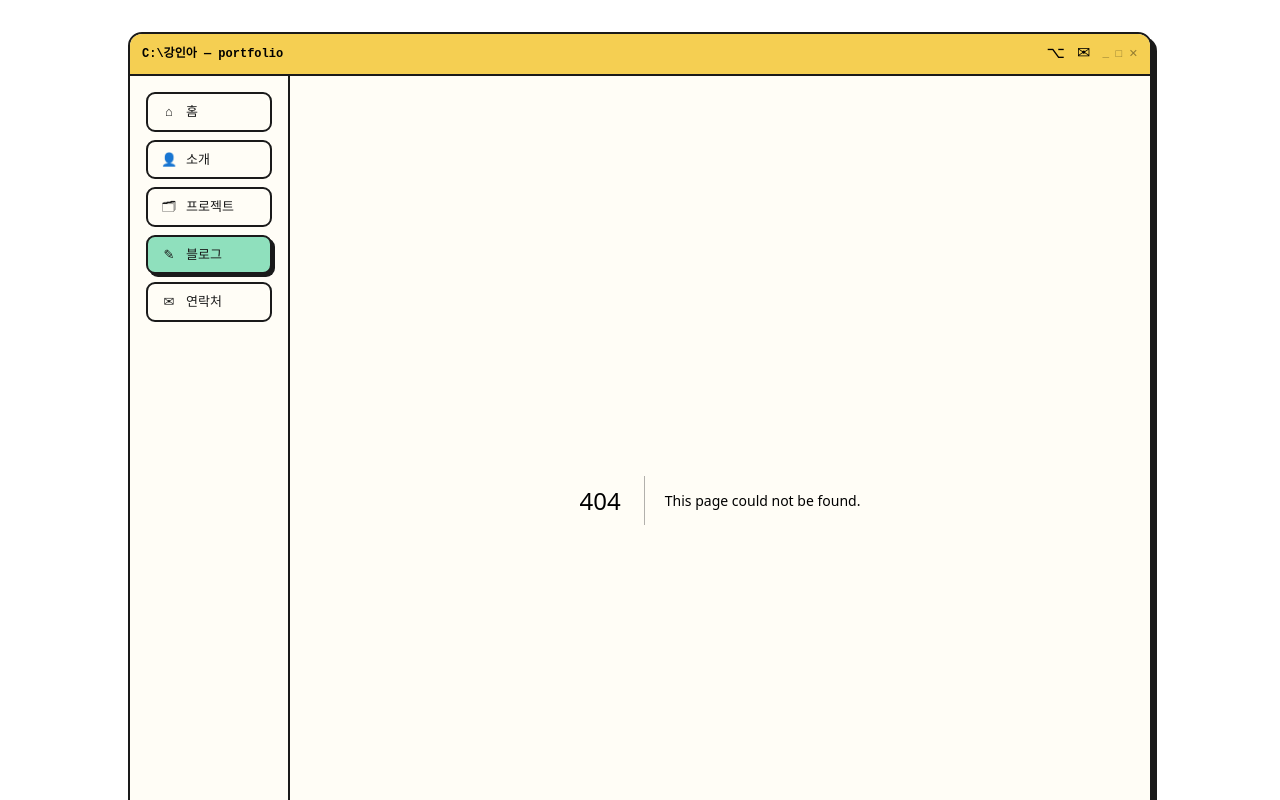
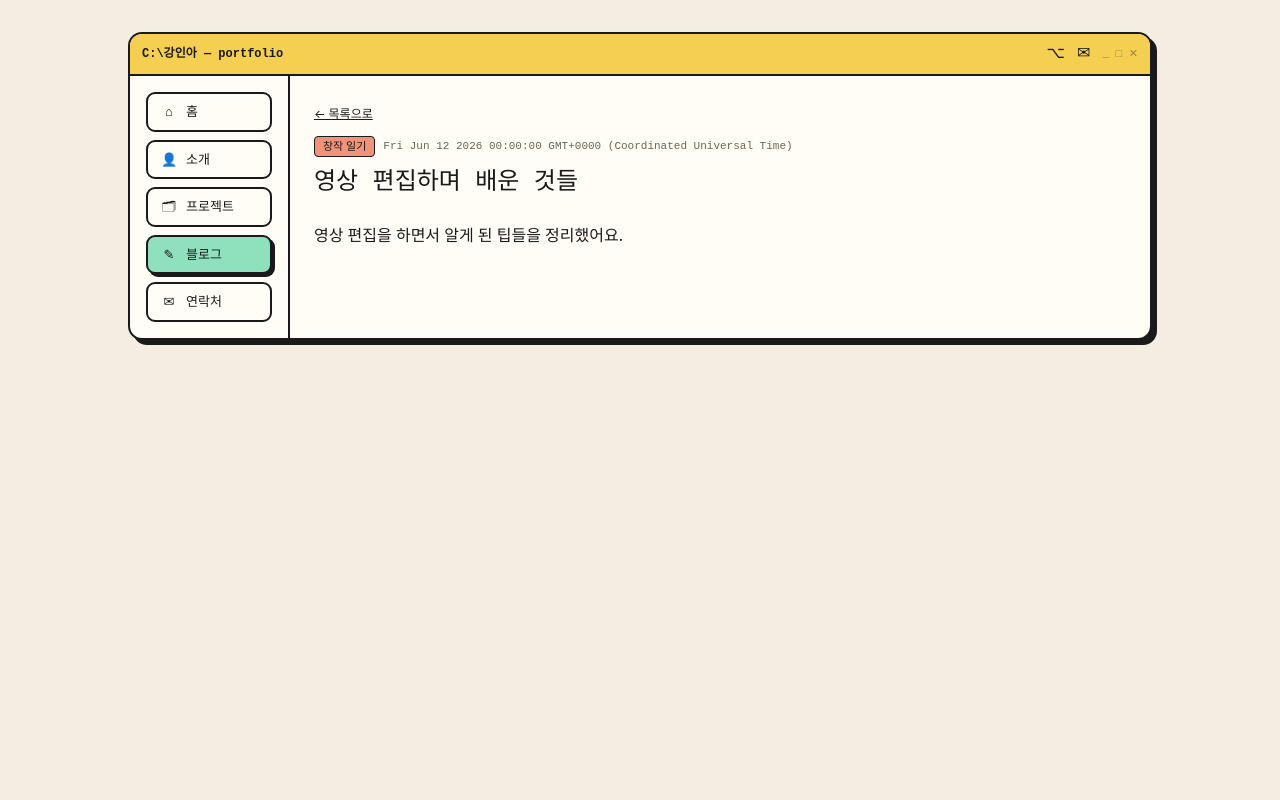
Before and after one commit to kanglena/kanglena.github.io, a Next.js app: page /blog/editing-tips in a window 1280 px wide. Before the commit this address had no page. Shown: the top 800 px of the page. Built offline with nearby package versions, Linux system fonts and the light colour scheme.

Commit message:
feat: add blog list and detail pages

```diff
--- /dev/null
+++ b/app/blog/[slug]/page.tsx
@@ -0,0 +1,38 @@
+import Link from "next/link";
+import type { Metadata } from "next";
+import { getContent, getOne } from "@/lib/content";
+import { categoryMeta } from "@/lib/categories";
+
+export function generateStaticParams() {
+  return getContent("posts").map((d) => ({ slug: d.slug }));
+}
+
+export async function generateMetadata(
+  { params }: { params: Promise<{ slug: string }> }
+): Promise<Metadata> {
+  const { slug } = await params;
+  const doc = getOne("posts", slug);
+  return { title: doc.title, description: doc.summary,
+           openGraph: { images: [doc.thumbnail ?? "/og.png"] } };
+}
+
+export default async function PostDetail(
+  { params }: { params: Promise<{ slug: string }> }
+) {
+  const { slug } = await params;
+  const doc = getOne("posts", slug);
+  const cat = categoryMeta(doc.category);
+  return (
+    <article>
+      <Link href="/blog" className="text-[12px] underline">← 목록으로</Link>
+      <div className="mt-3 flex items-center gap-2">
+        <span className="nb-border rounded px-2 py-[1px] text-[11px]"
+              style={{ background: cat.color, borderWidth: 1.5 }}>{cat.label}</span>
+        <span className="nb-display text-[11px]" style={{ color: "var(--muted)" }}>{doc.date}</span>
+      </div>
+      <h1 className="nb-display mt-2 text-[24px]">{doc.title}</h1>
+      <div className="prose mt-5 max-w-none" style={{ lineHeight: 1.75 }}
+           dangerouslySetInnerHTML={{ __html: doc.html }} />
+    </article>
+  );
+}
--- a/app/blog/page.tsx
+++ b/app/blog/page.tsx
@@ -1,3 +1,16 @@
-export default function Page() {
-  return <h1 className="nb-display text-[22px]">블로그</h1>;
+import { getContent } from "@/lib/content";
+import { VALID } from "@/lib/categories";
+import ContentFilter from "@/components/ContentFilter";
+import EmptyState from "@/components/EmptyState";
+
+export default function BlogPage() {
+  const items = getContent("posts");
+  return (
+    <div>
+      <h1 className="nb-display mb-4 text-[22px]">블로그</h1>
+      {items.length === 0
+        ? <EmptyState message="첫 글 준비 중이에요, 곧 올라와요." />
+        : <ContentFilter items={items} basePath="/blog" categories={VALID.posts} />}
+    </div>
+  );
 }
--- a/app/page.tsx
+++ b/app/page.tsx
@@ -4,6 +4,7 @@ import ContentCard from "@/components/ContentCard";
 
 export default function Home() {
   const recentProjects = getContent("projects").slice(0, 2);
+  const recentPosts = getContent("posts").slice(0, 2);
   return (
     <div className="flex flex-col gap-6">
       <p className="text-[15px]" style={{ lineHeight: 1.6 }}>
@@ -37,6 +38,17 @@ export default function Home() {
           </div>
         </section>
       )}
+      {recentPosts.length > 0 && (
+        <section>
+          <div className="mb-2 flex items-baseline justify-between">
+            <span className="text-[14px] font-medium">최근 글</span>
+            <a href="/blog" className="text-[12px] underline">전체 보기 →</a>
+          </div>
+          <div className="grid grid-cols-2 gap-3">
+            {recentPosts.map((d) => <ContentCard key={d.slug} doc={d} basePath="/blog" />)}
+          </div>
+        </section>
+      )}
     </div>
   );
 }
```
